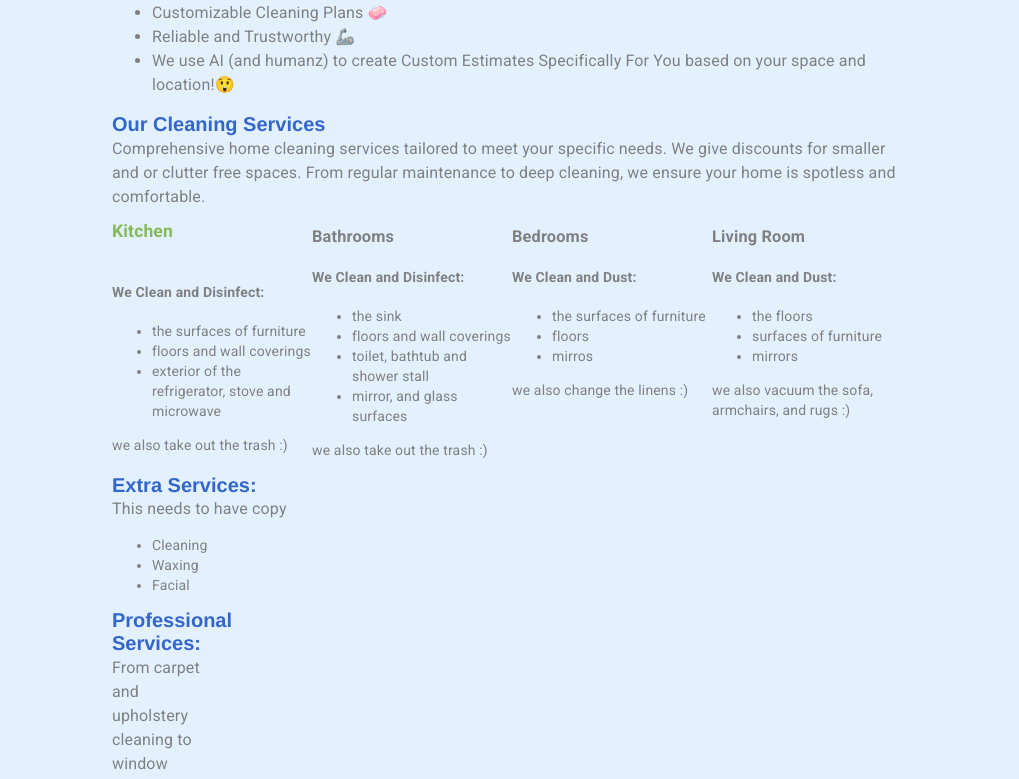
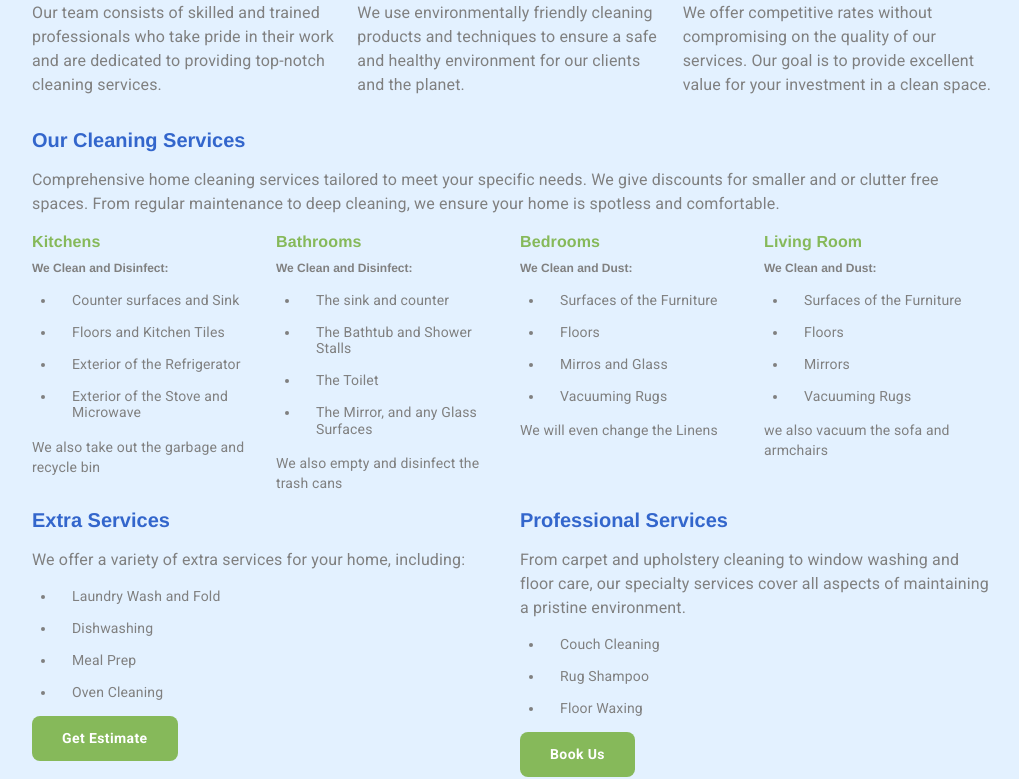
Before and after one commit to runtime/rc-react-app, a React (Create React App) app: page / in a window 1280 px wide. Shown: the part 755-1534 px from the top of the page, without its empty margins (128-1147 px from the left). Built offline with nearby package versions, Linux system fonts and the light colour scheme.

Commit message:
finished about page content and style

```diff
--- a/src/components/Nav.js
+++ b/src/components/Nav.js
@@ -16,8 +16,8 @@ const Nav = () => {
                 <CssBaseline enableColorScheme />
                 <Box
                     sx={{
-                        paddingLeft: { xs: 3, sm: 6, md: 12, lg: 30 },
-                        paddingRight: { xs: 3, sm: 6, md: 12, lg: 30 }
+                        paddingLeft: { xs: 3, sm: 6, md: 12, lg: 20 },
+                        paddingRight: { xs: 3, sm: 6, md: 12, lg: 20 }
                     }}>
                     <div style={{marginTop: '20px'}}>
                         <nav>
--- a/src/pages/About.js
+++ b/src/pages/About.js
@@ -2,17 +2,20 @@ import '../styles/About.css'
 import {
     Grid,
     Box,
+    List,
+    ListItem,
     Chip,
     Typography, ThemeProvider, CssBaseline, Button
 } from '@mui/material';
 import { RapidCleanTheme } from "../themes/Theme.js";
 import RCCard from '../components/RCCard';
+import React from "react";
 
 const About = () => {
         return (
             <div className='About'>
                 <Box>
-                    <Grid container spacing={2}>
+                    <Grid container spacing={3}>
                         <Grid item xs={12} sm={6} md={4}>
                             <RCCard
                                 title='Same Day Service'
@@ -40,11 +43,11 @@ const About = () => {
                     </Grid>
                 </Box>
                 <Box>
-                    <Grid container
+                    <Grid container spacing={2}
                           sx={{ marginTop: 1, marginBottom: 1 }}>
 
+                        {/*mission statement*/}
                         <Grid item xs={12} sm={12} md={12}>
-                            {/*mission statement*/}
                             <Typography variant='h3'>
                                 Our Mission
                             </Typography>
@@ -53,18 +56,50 @@ const About = () => {
                             >
                                 At RapidClean, our mission is to create clean, healthy, and inviting spaces for our clients. We strive to exceed expectations through our meticulous attention to detail, eco-friendly practices, and commitment to customer satisfaction.
                             </Typography>
+                        </Grid>
+
+                        {/*why choose  us*/}
+                        <Grid item xs={12} sm={12} md={12}>
                             <Typography variant='h3'>
                                 Why Choose Us
                             </Typography>
-                            <Typography variant='body1'>
-                                <ul>
-                                    <li>Experienced and Trained Staff 🎓</li>
-                                    <li>Eco-Friendly Practices 🐢 </li>
-                                    <li>Customizable Cleaning Plans 🧼</li>
-                                    <li>Reliable and Trustworthy 🦾</li>
-                                    <li>We use AI (and humanz) to create Custom Estimates Specifically For You based on your space and location!😲</li>
-                                </ul>
+                        </Grid>
+                        <Grid item xs={12} sm={6} md={4}>
+                            <Typography variant='h4'>
+                                Experienced and Trained Staff
                             </Typography>
+                            <Typography variant='body1'
+                                        sx={{ marginBottom: 2 }}
+                            >
+                                Our team consists of skilled and trained professionals who take pride in their work and are dedicated to providing top-notch cleaning services.
+                            </Typography>
+                        </Grid>
+                        <Grid item xs={12} sm={6} md={4}>
+                            <Typography variant='h4'>
+                                Eco-Friendly Practices
+                            </Typography>
+
+                            <Typography variant='body1'
+                                        sx={{ marginBottom: 2 }}
+                            >
+                                We use environmentally friendly cleaning products and techniques to ensure a safe and healthy environment for our clients and the planet.
+                            </Typography>
+                        </Grid>
+
+                        <Grid item xs={12} sm={6} md={4}>
+                            <Typography variant='h4'>
+                                Competitive Rates
+                            </Typography>
+                            <Typography variant='body1'
+                                        sx={{ marginBottom: 2 }}
+                            >
+                                We offer competitive rates without compromising on the quality of our services. Our goal is to provide excellent value for your investment in a clean space.
+                            </Typography>
+                        </Grid>
+
+
+                        {/*why choose  us*/}
+                        <Grid item xs={12} sm={12} md={12}>
                             <Typography variant='h3'>
                                 Our Cleaning Services
                             </Typography>
@@ -74,101 +109,164 @@ const About = () => {
                         </Grid>
 
                         <Grid item xs={12} sm={6} md={3}>
-                            <Typography  variant='body2'>
-                                <h3 className='About h3'>Kitchen</h3>
-                                <h4>We Clean and Disinfect:</h4>
-                                <ul>
-                                    <li>the surfaces of furniture</li>
-                                    <li>floors and wall coverings</li>
-                                    <li>exterior of the refrigerator, stove and microwave</li>
-                                </ul>
-                                <p>
-                                    we also take out the trash :)
-                                </p>
+                            <Typography  variant='h4'>
+                                Kitchens
                             </Typography>
-                        </Grid>
-                        <Grid item xs={12} sm={6} md={3}>
-                        <Typography variant='body2'>
-                                <h3> Bathrooms </h3>
-                                <h4>We Clean and Disinfect:</h4>
-                                <ul>
-                                    <li>the sink</li>
-                                    <li>floors and wall coverings</li>
-                                    <li>toilet, bathtub and shower stall</li>
-                                    <li>mirror, and glass surfaces</li>
-                                </ul>
-                                <p>
-                                    we also take out the trash :)
-                                </p>
+                            <Typography variant='h5'>
+                                We Clean and Disinfect:
                             </Typography>
-                        </Grid>
-                        <Grid item xs={12} sm={6} md={3}>
+
                             <Typography variant='body2'>
-                                <h3> Bedrooms </h3>
-                                <h4>We Clean and Dust:</h4>
-                                <ul>
-                                    <li>the surfaces of furniture</li>
-                                    <li>floors</li>
-                                    <li>mirros</li>
-                                </ul>
-                                <p>
-                                    we also change the linens :)
-                                </p>
-                            </Typography>
-                        </Grid>
-                        <Grid item xs={12} sm={6} md={3}>
-                            <Typography variant='body2'>
-                                <h3>  Living Room </h3>
-                                <h4> We Clean and Dust:</h4>
-                                <ul>
-                                    <li>the floors</li>
-                                    <li>surfaces of furniture</li>
-                                    <li>mirrors</li>
-                                </ul>
-                                <p>
-                                    we also vacuum the sofa, armchairs, and rugs :)
-                                </p>
+                                <List
+                                    List sx={{ marginLeft: 3, listStyleType: 'disc' }}
+                                >
+                                    <ListItem sx={{ lineHeight: 1.15, display: 'list-item' }}>Counter surfaces and Sink</ListItem>
+                                    <ListItem sx={{ lineHeight: 1.15, display: 'list-item' }}>Floors and Kitchen Tiles</ListItem>
+                                    <ListItem sx={{ lineHeight: 1.15, display: 'list-item' }}>Exterior of the Refrigerator</ListItem>
+                                    <ListItem sx={{ lineHeight: 1.15, display: 'list-item' }}>Exterior of the Stove and Microwave</ListItem>
+                                </List>
+                                <Typography variant='body2'>
+                                    We also take out the garbage and recycle bin
+                                </Typography>
                             </Typography>
                         </Grid>
 
-
-
-
-
-
-
-
-
-                        <Grid item xs={12} sm={12} md={4}>
-                            <Typography variant='h3'>
-                                Extra Services:
+                        <Grid item xs={12} sm={6} md={3}>
+                            <Typography  variant='h4'>
+                                Bathrooms
                             </Typography>
-                            <Typography variant='body1'>
-                                This needs to have copy
+                            <Typography variant='h5'>
+                                We Clean and Disinfect:
                             </Typography>
 
                             <Typography variant='body2'>
-                                <ul>
-                                    <li>Cleaning</li>
-                                    <li>Waxing</li>
-                                    <li>Facial</li>
-                                </ul>
+                                <List
+                                    List sx={{ marginLeft: 3, listStyleType: 'disc' }}
+                                >
+                                    <ListItem sx={{ lineHeight: 1.15, display: 'list-item' }}>The sink and counter</ListItem>
+                                    <ListItem sx={{ lineHeight: 1.15, display: 'list-item' }}>The Bathtub and Shower Stalls</ListItem>
+                                    <ListItem sx={{ lineHeight: 1.15, display: 'list-item' }}>The Toilet </ListItem>
+                                    <ListItem sx={{ lineHeight: 1.15, display: 'list-item' }}>The Mirror, and any Glass Surfaces</ListItem>
+                                </List>
+                                <Typography variant='body2'>
+                                    We also empty and disinfect the trash cans
+                                </Typography>
                             </Typography>
-                            <Grid item xs={12} sm={12} md={4}>
+                        </Grid>
+
+                        <Grid item xs={12} sm={6} md={3}>
+                            <Typography  variant='h4'>
+                                Bedrooms
+                            </Typography>
+                            <Typography variant='h5'>
+                                We Clean and Dust:
+                            </Typography>
+
+                            <Typography variant='body2'>
+                                <List
+                                    List sx={{ marginLeft: 3, listStyleType: 'disc' }}
+                                >
+                                    <ListItem sx={{ lineHeight: 1.15, display: 'list-item' }}>Surfaces of the Furniture</ListItem>
+                                    <ListItem sx={{ lineHeight: 1.15, display: 'list-item' }}>Floors</ListItem>
+                                    <ListItem sx={{ lineHeight: 1.15, display: 'list-item' }}>Mirros and Glass </ListItem>
+                                    <ListItem sx={{ lineHeight: 1.15, display: 'list-item' }}>Vacuuming Rugs</ListItem>
+                                </List>
+                                <Typography variant='body2'>
+                                    We will even change the Linens
+                                </Typography>
+                            </Typography>
+                        </Grid>
+
+                        <Grid item xs={12} sm={6} md={3}>
+                            <Typography  variant='h4'>
+                                Living Room
+                            </Typography>
+                            <Typography variant='h5'>
+                                We Clean and Dust:
+                            </Typography>
+
+                            <Typography variant='body2'>
+                                <List
+                                    List sx={{ marginLeft: 3, listStyleType: 'disc' }}
+                                >
+                                    <ListItem sx={{ lineHeight: 1.15, display: 'list-item' }}>Surfaces of the Furniture</ListItem>
+                                    <ListItem sx={{ lineHeight: 1.15, display: 'list-item' }}>Floors</ListItem>
+                                    <ListItem sx={{ lineHeight: 1.15, display: 'list-item' }}>Mirrors </ListItem>
+                                    <ListItem sx={{ lineHeight: 1.15, display: 'list-item' }}>Vacuuming Rugs</ListItem>
+                                </List>
+                                <Typography variant='body2'>
+                                    we also vacuum the sofa and armchairs
+                                </Typography>
+                            </Typography>
+                        </Grid>
+
+                        {/*EXTRA SERVICES*/}
+
+                        <Grid item xs={12} sm={12} md={6}>
                             <Typography variant='h3'>
-                                Professional Services:
+                                Extra Services
+                            </Typography>
+                            <Typography variant='body1'>
+                                We offer a variety of extra services for your home, including:
+                            </Typography>
+                            <Typography variant='body2'>
+                                <List
+                                    List sx={{ marginLeft: 3, listStyleType: 'disc' }}
+                                >
+                                    <ListItem sx={{ lineHeight: 1.15, display: 'list-item' }}>Laundry Wash and Fold</ListItem>
+                                    <ListItem sx={{ lineHeight: 1.15, display: 'list-item' }}>Dishwashing</ListItem>
+                                    <ListItem sx={{ lineHeight: 1.15, display: 'list-item' }}>Meal Prep </ListItem>
+                                    <ListItem sx={{ lineHeight: 1.15, display: 'list-item' }}>Oven Cleaning</ListItem>
+                                </List>
+                            </Typography>
+                            <Button variant='contained' text='white' color='secondary' disableElevation
+                                    sx={{textTransform: 'Capitalize',
+                                        size: 'small',
+                                        color:"white",
+                                        padding: '10px',
+                                        paddingLeft: '30px',
+                                        paddingRight: '30px',
+                                        margin: 'auto',
+                                        borderRadius: '8px',
+                                        marginBottom: '10px',
+                                        fontWeight: 'bold'
+                                    }}
+                            >
+                                Get Estimate
+                            </Button>
+                        </Grid>
+
+                        <Grid item xs={12} sm={12} md={6}>
+                            <Typography variant='h3'>
+                                Professional Services
                             </Typography>
                             <Typography variant='body1'>
                                 From carpet and upholstery cleaning to window washing and floor care, our specialty services cover all aspects of maintaining a pristine environment.
                             </Typography>
                             <Typography variant='body2'>
-                                <ul>
-                                    <li>Cleaning</li>
-                                    <li>Waxing</li>
-                                    <li>Facial</li>
-                                </ul>
+                                <List
+                                    List sx={{ marginLeft: 3, listStyleType: 'disc' }}
+                                >
+                                    <ListItem sx={{ lineHeight: 1.15, display: 'list-item' }}>Couch Cleaning</ListItem>
+                                    <ListItem sx={{ lineHeight: 1.15, display: 'list-item' }}>Rug Shampoo</ListItem>
+                                    <ListItem sx={{ lineHeight: 1.15, display: 'list-item' }}>Floor Waxing</ListItem>
+                                </List>
                             </Typography>
-                        </Grid>
+                            <Button variant='contained' text='white' color='secondary' disableElevation
+                                    sx={{textTransform: 'Capitalize',
+                                        size: 'small',
+                                        color:"white",
+                                        padding: '10px',
+                                        paddingLeft: '30px',
+                                        paddingRight: '30px',
+                                        margin: 'auto',
+                                        borderRadius: '8px',
+                                        marginBottom: '10px',
+                                        fontWeight: 'bold'
+                                    }}
+                            >
+                                Book Us
+                            </Button>
                         </Grid>
                     </Grid>
                 </Box>
--- a/src/styles/About.css
+++ b/src/styles/About.css
@@ -1,6 +1,7 @@
 .About {
     margin-top: 10px;
-    padding-bottom:20px;
+    margin-bottom: 20px;
+    padding-bottom: 0;
     text-align: left;
     /*NOTE MARGINS ARE handled.. 1. in app-container disableGutters. 2. set in nav.js Box sx = paddingleft: * ;*/
     /*padding-right: 40px;*/
--- a/src/themes/Theme.js
+++ b/src/themes/Theme.js
@@ -42,13 +42,15 @@ export const RapidCleanTheme = createTheme({
             fontSize: '1.25rem',
             fontFamily: "Helvetica",
             fontWeight: 600,
-            color: '#3366cc'
+            color: '#3366cc',
+            marginBottom: '1rem'
         },
         h4: {
             fontSize: '1rem',
             fontFamily: "Helvetica",
             fontWeight: 600,
-            color: '#3366cc'
+            color: '#86b95a',
+            marginBottom: '.5rem'
 
         },
         h5: {
```
